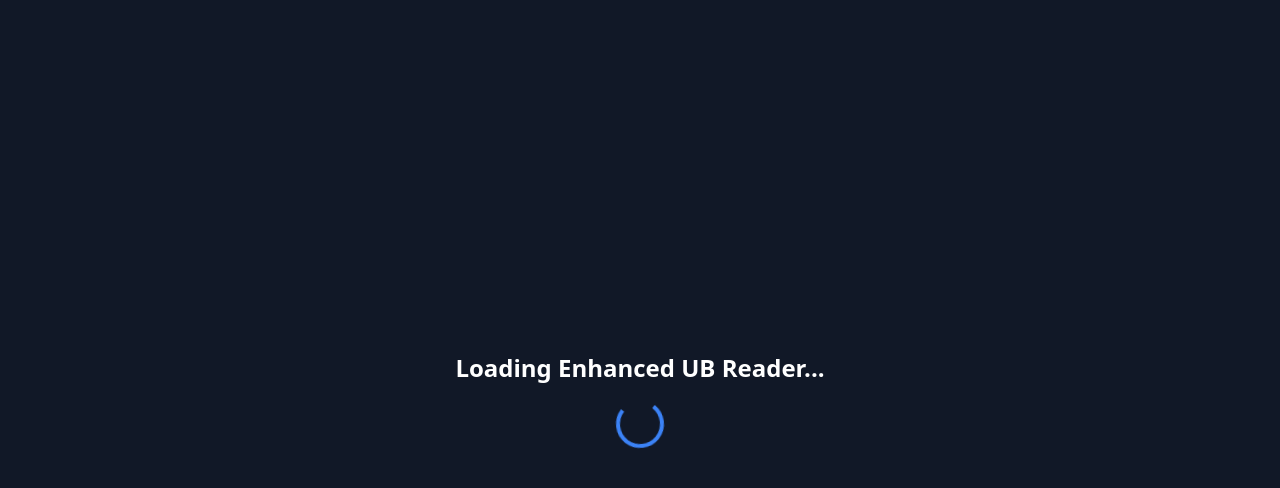
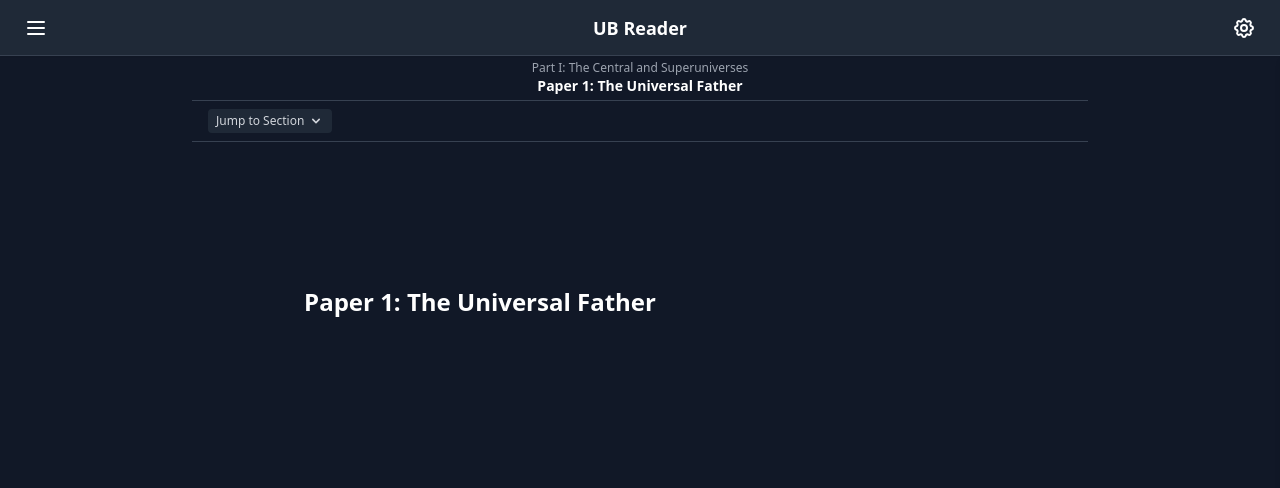
Before and after one commit to emen7/ecosystem, a Next.js app: page / in a window 1280 px wide. Before the commit this address had no page. Shown: the top 488 px of the page. Built offline with nearby package versions, Linux system fonts and the light colour scheme.

Commit message:
Fix home page to directly show enhanced UI instead of redirecting

```diff
--- a/app/page.tsx
+++ b/app/page.tsx
@@ -1,24 +1,28 @@
-'use client';
+"use client";
 
-import { useEffect } from 'react';
-import { useRouter } from 'next/navigation';
+import React from "react";
+import { EnhancedThemeProvider } from "./contexts/EnhancedThemeContext";
+import HeaderWithMenu from "./components/ui/HeaderWithMenu";
+import EnhancedReadingArea from "./components/ui/EnhancedReadingArea";
 
-// Redirect the home page to the Enhanced UI demo
 export default function Home() {
-  const router = useRouter();
+  // Default to showing Paper 1 in the enhanced UI
+  const paperTitle = "Paper 1: The Universal Father";
 
-  useEffect(() => {
-    // Redirect to Enhanced UI demo
-    router.push('/enhanced');
-  }, [router]);
+  return (
+    <EnhancedThemeProvider>
+      <div className="min-h-screen">
+        {/* Header with Navigation and Settings */}
+        <HeaderWithMenu />
 
-  // Return a minimal loading state while redirecting
-  return (
-    <div className="flex items-center justify-center min-h-screen bg-gray-900 text-white">
-      <div className="text-center">
-        <h1 className="text-2xl font-bold mb-4">Loading Enhanced UB Reader...</h1>
-        <div className="w-12 h-12 border-4 border-blue-500 rounded-full border-t-transparent animate-spin mx-auto"></div>
+        {/* Main Content */}
+        <main className="pt-14">
+          <EnhancedReadingArea
+            selectedPaper={paperTitle}
+            selectedSection=""
+          />
+        </main>
       </div>
-    </div>
+    </EnhancedThemeProvider>
   );
 }
```
